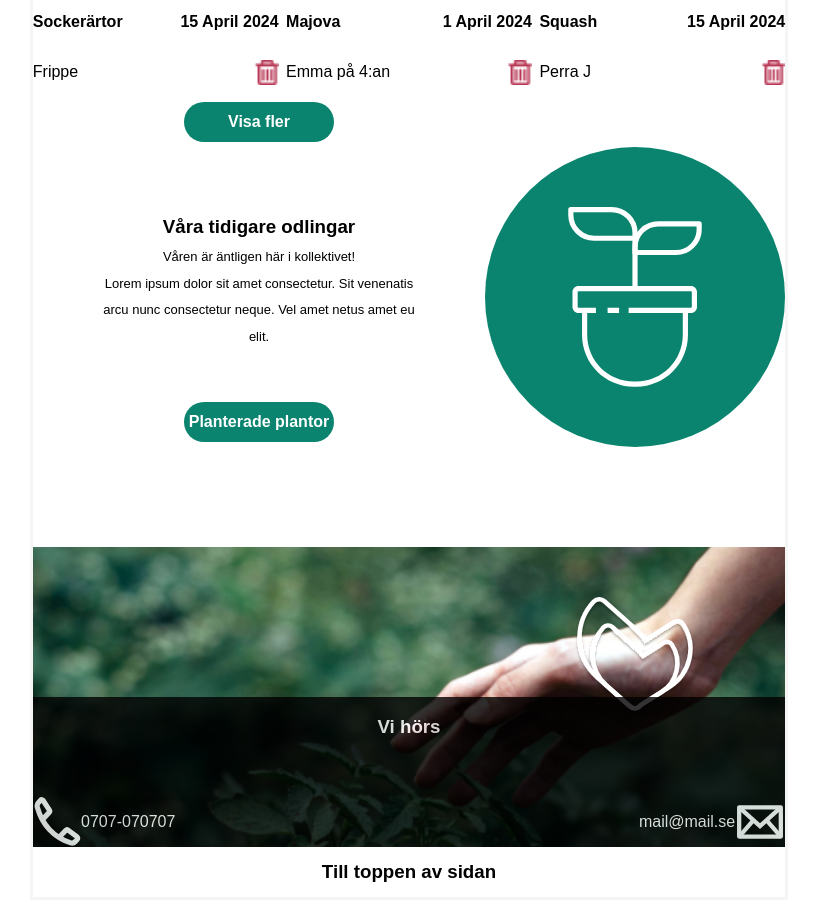
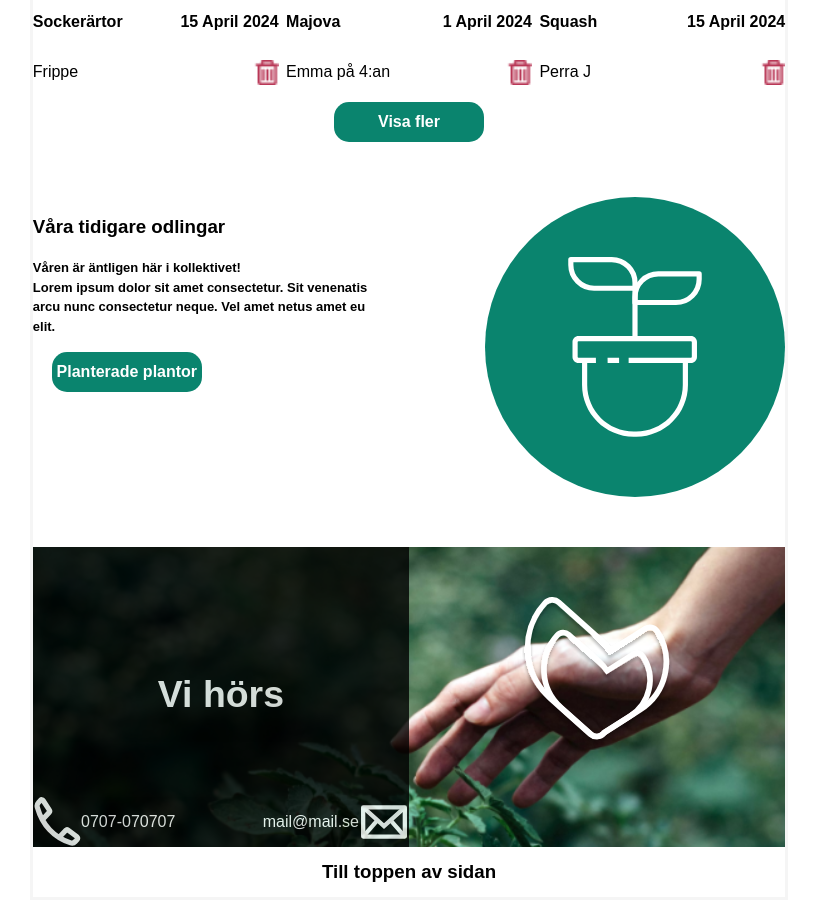
Before and after one commit to Lumsh/Hemsida_examination, a plain HTML site: page index.html in a window 1280 px wide. Shown: the part 1799-2707 px from the top of the page, without its empty margins (231-1048 px from the left). Drawn offline with Linux system fonts and the light colour scheme.

Commit message:
Updated footergrid with new parameters on the opacity ending image but also aligned the text in the footer for screens above 900 width

```diff
--- a/css/styles.css
+++ b/css/styles.css
@@ -92,6 +92,7 @@ header {
     grid-template-columns: repeat(2,1fr);
     grid-template-rows: repeat(3,250px) ;
     padding-bottom: 2%;
+
 
 
 }
@@ -545,9 +546,10 @@ object-fit: cover;
                         font-size: x-small;
                         display: flex;
                         flex-direction: column;
-                        justify-content: center;
-                        align-items: center;
-                        line-height: 5%;
+                        justify-self: center;
+                        align-self: center;
+                        line-height: 150%;
+                        font-weight: bolder;
 
                     }
 
@@ -742,6 +744,12 @@ object-fit: cover;
 
 
     }
+
+
+
+
+
+
 
 
 
@@ -1101,11 +1109,11 @@ object-fit: cover;
                                 width: 150px;
                                 height: 40px;
                                 background-color: #0a846e;
-                                grid-column: 1 / 4;
+                                grid-column: 1 / 5;
                                 grid-row: 1;
                                 justify-self: center;
                                 align-self: center;
-                                border-radius: 25px;
+                                border-radius: 15px;
                                 display: flex;
                                 justify-content: center;
                                 align-items: center;
@@ -1118,8 +1126,8 @@ object-fit: cover;
 
 
                             .footergrid__Circle{
-                                grid-column: 4 / 5;
-                                grid-row: 2 / 5;
+                                grid-column:  3 / 5;
+                                grid-row: 3 / 5;
                                 height: 300px;
                                 width: 300px;
                                 background-color: #bbb;
@@ -1127,8 +1135,7 @@ object-fit: cover;
                                 display: inline-block;
                                 background-color: #0a846e;
                                 display: flex;
-                                justify-content: center;
-                                align-items: center;
+                                justify-self: right;
 
 
 
@@ -1141,9 +1148,9 @@ object-fit: cover;
                             }
 
                             .footergrid__text{
-                                grid-column: 1 / 4;
+                                grid-column: 1 / 3;
                                 grid-row: 3;
-                                justify-self: center;
+                                justify-self: left;
 
                             }
 
@@ -1151,10 +1158,10 @@ object-fit: cover;
                                 grid-column: 1 / 4;
                                 grid-row: 4 / 6;
                                 font-size: small;
-                                display: flex;
-                                flex-direction: column;
-                                justify-content: center;
-                                align-items: center;
+                                line-height: 150%;
+                                font-weight: bolder;
+                                justify-self: left;
+
 
 
                             }
@@ -1163,11 +1170,11 @@ object-fit: cover;
                                 width: 150px;
                                 height: 40px;
                                 background-color: #0a846e;
-                                grid-column: 1 / 4;
-                                grid-row: 7;
+                                grid-column: 1;
+                                grid-row: 6;
                                 justify-self: center;
                                 align-self: center;
-                                border-radius: 25px;
+                                border-radius: 15px;
                                 display: flex;
                                 justify-content: center;
                                 align-items: center;
@@ -1187,12 +1194,64 @@ object-fit: cover;
                             }
 
                             .footergrid__logo{
-                                grid-column: 4 / 5;
+                                grid-column: 3 / 5;
                                 grid-row: 11;
                                 width: 40%;
                                 justify-self: center;
 
                                 }
+
+
+                                .footergrid__darkbackground{
+                                    grid-column: 1 / 3;
+                                    grid-row: 10 / 14;
+                                    background-color: black;
+                                    opacity: 0.8;
+                                    color: white;
+                                    display: flex;
+                                    justify-content: center;
+                                    align-content: center;
+                                    align-items: center;
+                                    font-size: xx-large;
+                                    padding-top: 25%;
+
+
+                                }
+
+                                .footergrid__darkbackground2{
+                                    grid-column: 1 / 3;
+                                    grid-row: 14;
+                                    background-color: black;
+                                    opacity: 0.8;
+
+                                }
+
+                                .footergrid__darkbackground3{
+                                    grid-column: 1 / 2;
+                                    grid-row: 15;
+                                    background-color: black;
+                                    opacity: 0.8;
+                                    color: white;
+                                    display: flex;
+                                    flex-direction: row;
+
+
+                                }
+
+                                .footergrid__darkbackground4{
+                                    grid-column: 2 / 3;
+                                    grid-row: 15;
+                                    background-color: black;
+                                    opacity: 0.8;
+                                    color: white;
+                                    display: flex;
+                                    flex-direction: row;
+                                    justify-content: right;
+
+
+                                }
+
+
 
 
 
--- a/index.html
+++ b/index.html
@@ -178,11 +178,11 @@
                 <h3 class="footergrid__text" >Våra tidigare odlingar</h3>
                 <section class="footergrid__text--p" >
 
-                   <p> Våren är äntligen här i kollektivet!</p>
-                   <p>Lorem ipsum dolor sit amet consectetur. Sit venenatis</p>
-                    <p>arcu nunc consectetur neque. Vel amet netus amet eu</p>
+                   <p> Våren är äntligen här i kollektivet! <br>
+                   Lorem ipsum dolor sit amet consectetur. Sit venenatis <br>
+                    arcu nunc consectetur neque. Vel amet netus amet eu  <br>
 
-                    <p> elit.</p>
+                     elit.</p>
 
 
                 </section>
```
